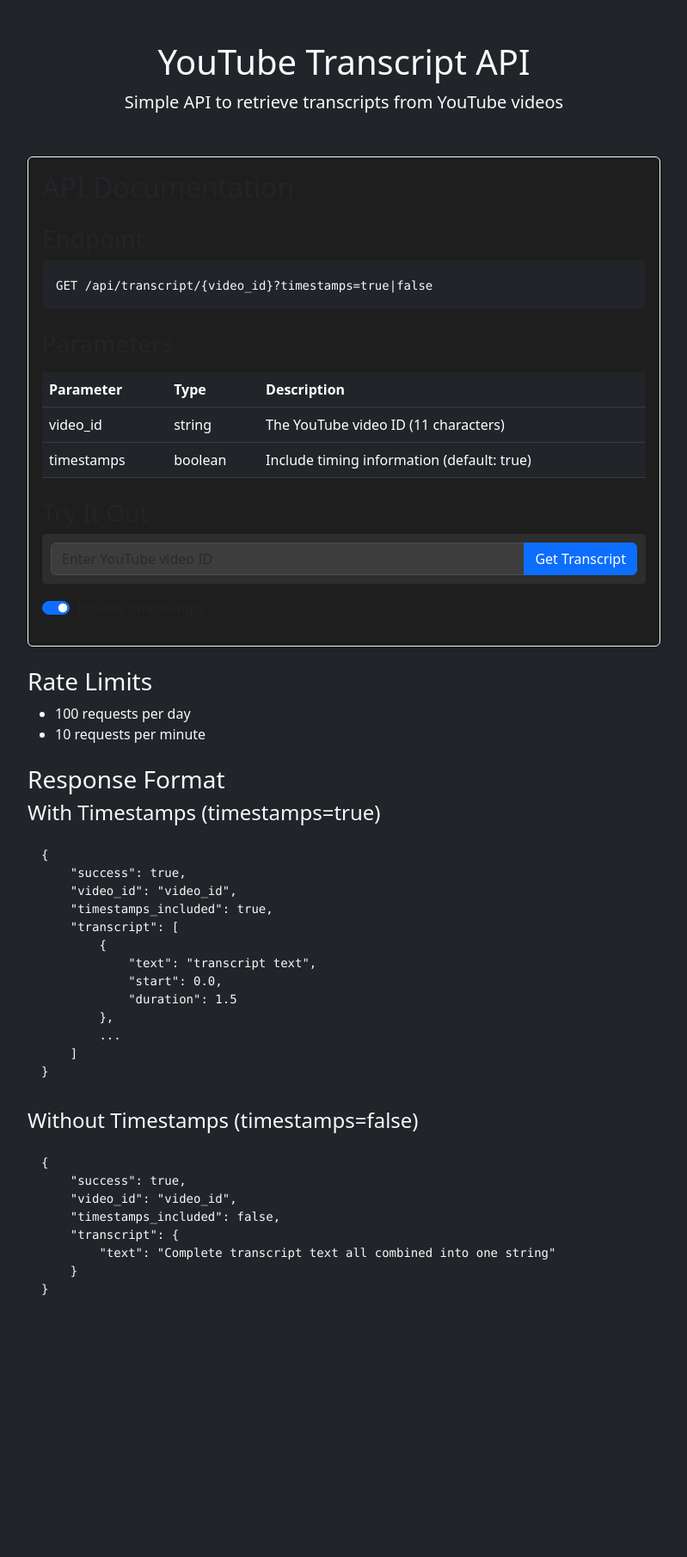
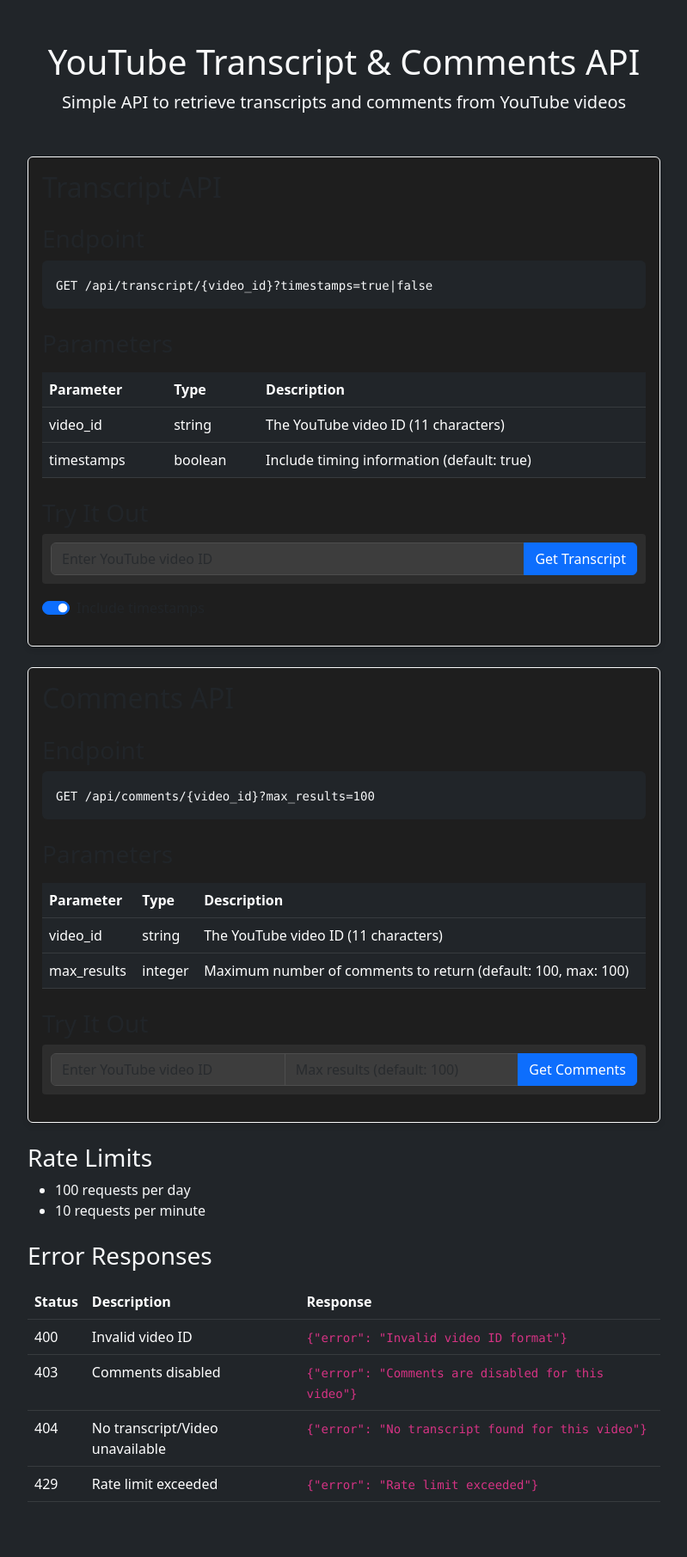
Before and after one commit to derekcheungsa/YouTubeDataFetcher, a Flask app: page / in a window 1280 px wide. Shown: the whole page at 86% size, without its empty margins (240-1039 px from the left). Before the commit the page ends 1507 px from the top, so only its background shows below. Run offline with Flask 3, Linux system fonts and the light colour scheme.

Commit message:
Agent query: Can you verify if both the transcript and comments endpoints are working correctly with their respective UI elements?

```diff
--- a/static/js/script.js
+++ b/static/js/script.js
@@ -1,11 +1,20 @@
 document.addEventListener('DOMContentLoaded', function() {
-    const fetchButton = document.getElementById('fetchTranscript');
+    // Transcript functionality
+    const fetchTranscriptButton = document.getElementById('fetchTranscript');
     const videoIdInput = document.getElementById('videoId');
     const timestampsToggle = document.getElementById('includeTimestamps');
-    const resultDiv = document.getElementById('result');
-    const responseData = document.getElementById('responseData');
+    const transcriptResultDiv = document.getElementById('transcriptResult');
+    const transcriptResponseData = document.getElementById('transcriptResponseData');
 
-    fetchButton.addEventListener('click', async function() {
+    // Comments functionality
+    const fetchCommentsButton = document.getElementById('fetchComments');
+    const commentVideoIdInput = document.getElementById('commentVideoId');
+    const maxResultsInput = document.getElementById('maxResults');
+    const commentsResultDiv = document.getElementById('commentsResult');
+    const commentsResponseData = document.getElementById('commentsResponseData');
+
+    // Transcript fetch handler
+    fetchTranscriptButton.addEventListener('click', async function() {
         const videoId = videoIdInput.value.trim();
         const includeTimestamps = timestampsToggle.checked;
 
@@ -15,31 +24,75 @@
         }
 
         try {
-            fetchButton.disabled = true;
-            fetchButton.innerHTML = 'Loading...';
+            fetchTranscriptButton.disabled = true;
+            fetchTranscriptButton.innerHTML = 'Loading...';
 
             const url = `/api/transcript/${videoId}?timestamps=${includeTimestamps}`;
             const response = await fetch(url);
             const data = await response.json();
 
-            responseData.textContent = JSON.stringify(data, null, 2);
-            resultDiv.style.display = 'block';
+            transcriptResponseData.textContent = JSON.stringify(data, null, 2);
+            transcriptResultDiv.style.display = 'block';
         } catch (error) {
-            responseData.textContent = JSON.stringify({
+            transcriptResponseData.textContent = JSON.stringify({
                 error: 'Failed to fetch transcript',
                 details: error.message
             }, null, 2);
-            resultDiv.style.display = 'block';
+            transcriptResultDiv.style.display = 'block';
         } finally {
-            fetchButton.disabled = false;
-            fetchButton.innerHTML = 'Get Transcript';
+            fetchTranscriptButton.disabled = false;
+            fetchTranscriptButton.innerHTML = 'Get Transcript';
         }
     });
 
-    // Allow Enter key to trigger the fetch
+    // Comments fetch handler
+    fetchCommentsButton.addEventListener('click', async function() {
+        const videoId = commentVideoIdInput.value.trim();
+        const maxResults = maxResultsInput.value.trim() || '100';
+
+        if (!videoId) {
+            alert('Please enter a video ID');
+            return;
+        }
+
+        try {
+            fetchCommentsButton.disabled = true;
+            fetchCommentsButton.innerHTML = 'Loading...';
+
+            const url = `/api/comments/${videoId}?max_results=${maxResults}`;
+            const response = await fetch(url);
+            const data = await response.json();
+
+            commentsResponseData.textContent = JSON.stringify(data, null, 2);
+            commentsResultDiv.style.display = 'block';
+        } catch (error) {
+            commentsResponseData.textContent = JSON.stringify({
+                error: 'Failed to fetch comments',
+                details: error.message
+            }, null, 2);
+            commentsResultDiv.style.display = 'block';
+        } finally {
+            fetchCommentsButton.disabled = false;
+            fetchCommentsButton.innerHTML = 'Get Comments';
+        }
+    });
+
+    // Enter key handlers
     videoIdInput.addEventListener('keypress', function(e) {
         if (e.key === 'Enter') {
-            fetchButton.click();
+            fetchTranscriptButton.click();
+        }
+    });
+
+    commentVideoIdInput.addEventListener('keypress', function(e) {
+        if (e.key === 'Enter') {
+            fetchCommentsButton.click();
+        }
+    });
+
+    maxResultsInput.addEventListener('keypress', function(e) {
+        if (e.key === 'Enter') {
+            fetchCommentsButton.click();
         }
     });
 });
--- a/templates/index.html
+++ b/templates/index.html
@@ -3,22 +3,22 @@
 <head>
     <meta charset="UTF-8">
     <meta name="viewport" content="width=device-width, initial-scale=1.0">
-    <title>YouTube Transcript API</title>
+    <title>YouTube Transcript & Comments API</title>
     <link href="https://cdn.jsdelivr.net/npm/bootstrap@5.3.0/dist/css/bootstrap.min.css" rel="stylesheet">
     <link href="/static/css/style.css" rel="stylesheet">
 </head>
 <body class="bg-dark text-light">
     <div class="container py-5">
         <header class="text-center mb-5">
-            <h1>YouTube Transcript API</h1>
-            <p class="lead">Simple API to retrieve transcripts from YouTube videos</p>
+            <h1>YouTube Transcript & Comments API</h1>
+            <p class="lead">Simple API to retrieve transcripts and comments from YouTube videos</p>
         </header>
 
         <div class="row justify-content-center">
             <div class="col-md-8">
-                <div class="card bg-dark-subtle border-light">
+                <div class="card bg-dark-subtle border-light mb-4">
                     <div class="card-body">
-                        <h2 class="card-title">API Documentation</h2>
+                        <h2 class="card-title">Transcript API</h2>
 
                         <h3 class="mt-4">Endpoint</h3>
                         <div class="bg-dark p-3 rounded">
@@ -58,9 +58,55 @@
                             <label class="form-check-label" for="includeTimestamps">Include timestamps</label>
                         </div>
 
-                        <div id="result" class="mt-3" style="display: none;">
+                        <div id="transcriptResult" class="mt-3" style="display: none;">
                             <h4>Response:</h4>
-                            <pre class="bg-dark p-3 rounded"><code id="responseData" class="text-light"></code></pre>
+                            <pre class="bg-dark p-3 rounded"><code id="transcriptResponseData" class="text-light"></code></pre>
+                        </div>
+                    </div>
+                </div>
+
+                <div class="card bg-dark-subtle border-light mb-4">
+                    <div class="card-body">
+                        <h2 class="card-title">Comments API</h2>
+
+                        <h3 class="mt-4">Endpoint</h3>
+                        <div class="bg-dark p-3 rounded">
+                            <code class="text-light">GET /api/comments/{video_id}?max_results=100</code>
+                        </div>
+
+                        <h3 class="mt-4">Parameters</h3>
+                        <table class="table table-dark">
+                            <thead>
+                                <tr>
+                                    <th>Parameter</th>
+                                    <th>Type</th>
+                                    <th>Description</th>
+                                </tr>
+                            </thead>
+                            <tbody>
+                                <tr>
+                                    <td>video_id</td>
+                                    <td>string</td>
+                                    <td>The YouTube video ID (11 characters)</td>
+                                </tr>
+                                <tr>
+                                    <td>max_results</td>
+                                    <td>integer</td>
+                                    <td>Maximum number of comments to return (default: 100, max: 100)</td>
+                                </tr>
+                            </tbody>
+                        </table>
+
+                        <h3 class="mt-4">Try It Out</h3>
+                        <div class="input-group mb-3">
+                            <input type="text" id="commentVideoId" class="form-control" placeholder="Enter YouTube video ID">
+                            <input type="number" id="maxResults" class="form-control" placeholder="Max results (default: 100)" min="1" max="100">
+                            <button class="btn btn-primary" type="button" id="fetchComments">Get Comments</button>
+                        </div>
+
+                        <div id="commentsResult" class="mt-3" style="display: none;">
+                            <h4>Response:</h4>
+                            <pre class="bg-dark p-3 rounded"><code id="commentsResponseData" class="text-light"></code></pre>
                         </div>
                     </div>
                 </div>
@@ -72,30 +118,38 @@
                         <li>10 requests per minute</li>
                     </ul>
 
-                    <h3 class="mt-4">Response Format</h3>
-                    <h4>With Timestamps (timestamps=true)</h4>
-                    <pre class="bg-dark p-3 rounded"><code class="text-light">{
-    "success": true,
-    "video_id": "video_id",
-    "timestamps_included": true,
-    "transcript": [
-        {
-            "text": "transcript text",
-            "start": 0.0,
-            "duration": 1.5
-        },
-        ...
-    ]
-}</code></pre>
-                    <h4 class="mt-3">Without Timestamps (timestamps=false)</h4>
-                    <pre class="bg-dark p-3 rounded"><code class="text-light">{
-    "success": true,
-    "video_id": "video_id",
-    "timestamps_included": false,
-    "transcript": {
-        "text": "Complete transcript text all combined into one string"
-    }
-}</code></pre>
+                    <h3 class="mt-4">Error Responses</h3>
+                    <table class="table table-dark">
+                        <thead>
+                            <tr>
+                                <th>Status</th>
+                                <th>Description</th>
+                                <th>Response</th>
+                            </tr>
+                        </thead>
+                        <tbody>
+                            <tr>
+                                <td>400</td>
+                                <td>Invalid video ID</td>
+                                <td><code>{"error": "Invalid video ID format"}</code></td>
+                            </tr>
+                            <tr>
+                                <td>403</td>
+                                <td>Comments disabled</td>
+                                <td><code>{"error": "Comments are disabled for this video"}</code></td>
+                            </tr>
+                            <tr>
+                                <td>404</td>
+                                <td>No transcript/Video unavailable</td>
+                                <td><code>{"error": "No transcript found for this video"}</code></td>
+                            </tr>
+                            <tr>
+                                <td>429</td>
+                                <td>Rate limit exceeded</td>
+                                <td><code>{"error": "Rate limit exceeded"}</code></td>
+                            </tr>
+                        </tbody>
+                    </table>
                 </div>
             </div>
         </div>
```
Also changed, not shown: README.md.
